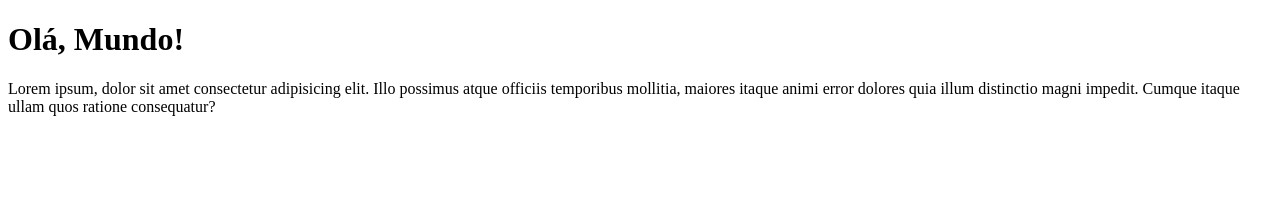
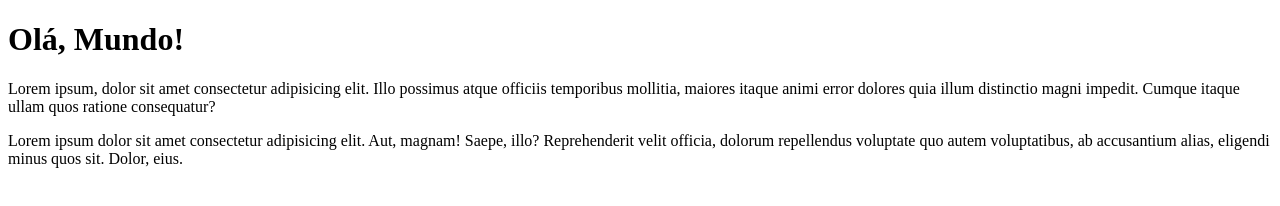
Before and after one commit to Celso-tjr/Ola-Mundo, a plain HTML site: page site-exemplo/index.html in a window 1280 px wide. Drawn offline with Linux system fonts and the light colour scheme.

Commit message:
adicionei um paragrafo

```diff
--- a/site-exemplo/index.html
+++ b/site-exemplo/index.html
@@ -8,5 +8,7 @@
 <body>
     <h1>Olá, Mundo!</h1>
     <p>Lorem ipsum, dolor sit amet consectetur adipisicing elit. Illo possimus atque officiis temporibus mollitia, maiores itaque animi error dolores quia illum distinctio magni impedit. Cumque itaque ullam quos ratione consequatur?</p>
+
+    <p>Lorem ipsum dolor sit amet consectetur adipisicing elit. Aut, magnam! Saepe, illo? Reprehenderit velit officia, dolorum repellendus voluptate quo autem voluptatibus, ab accusantium alias, eligendi minus quos sit. Dolor, eius.</p>
 </body>
 </html>
```
